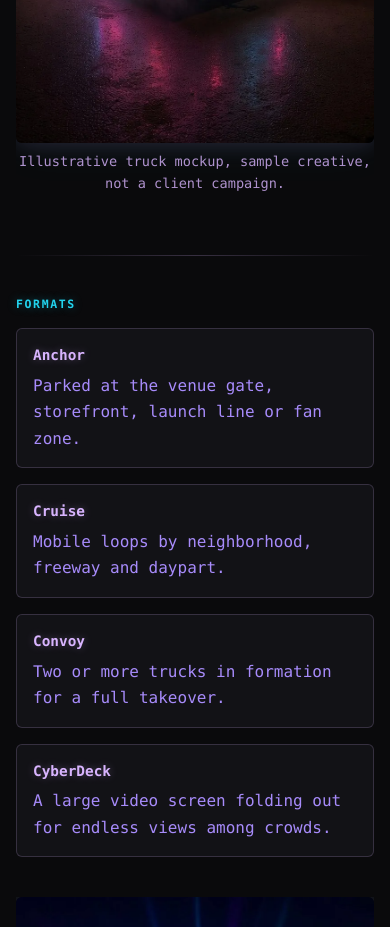
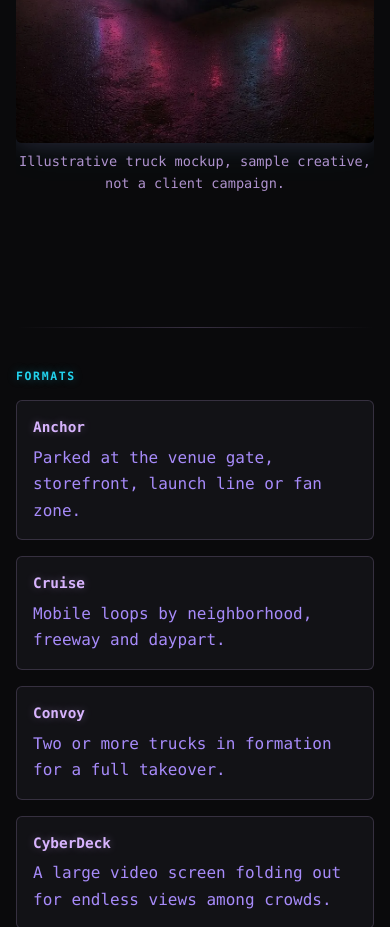
Before and after one commit to dec0sUSA/neonshell-site, a plain HTML site: page index.html in a window 390 px wide. Shown: the part 2233-3160 px from the top of the page. Drawn offline with Linux system fonts and the light colour scheme.

Commit message:
Mobile: pad sample captions above sticky bar

```diff
--- a/index.html
+++ b/index.html
@@ -739,7 +739,7 @@
     @media (max-width: 767px) {
       html { scroll-padding-bottom: calc(var(--sticky-bar-h) + 1rem + env(safe-area-inset-bottom, 0px)); }
       .hero-trucks, .sample-cap { scroll-margin-bottom: calc(var(--sticky-bar-h) + 1rem + env(safe-area-inset-bottom, 0px)); }
-      .sample-cap { padding-bottom: 0.25rem; }
+      .sample-cap { padding-bottom: calc(var(--sticky-bar-h) + env(safe-area-inset-bottom, 0px)); }
     }
   </style>
   <link rel="icon" href="/favicon.ico" sizes="any">
```
